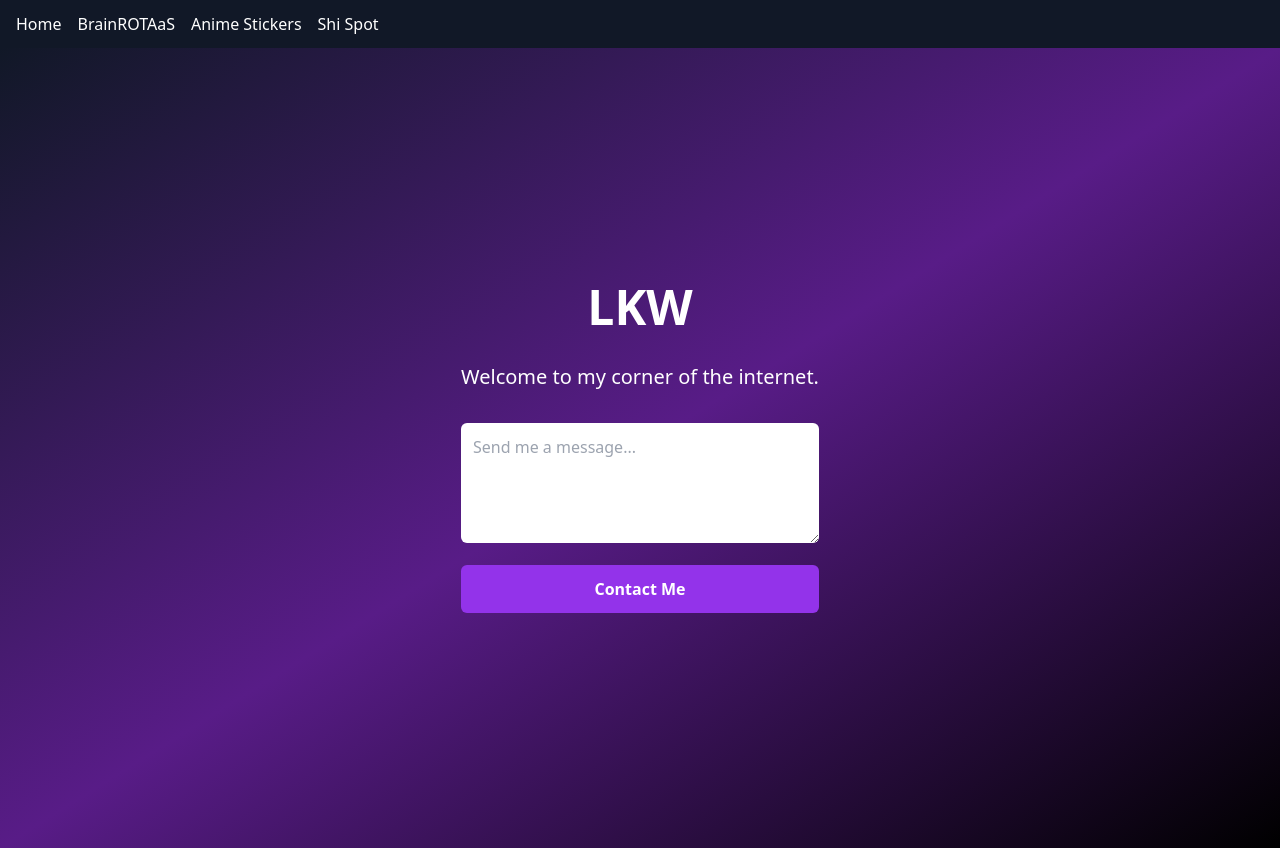
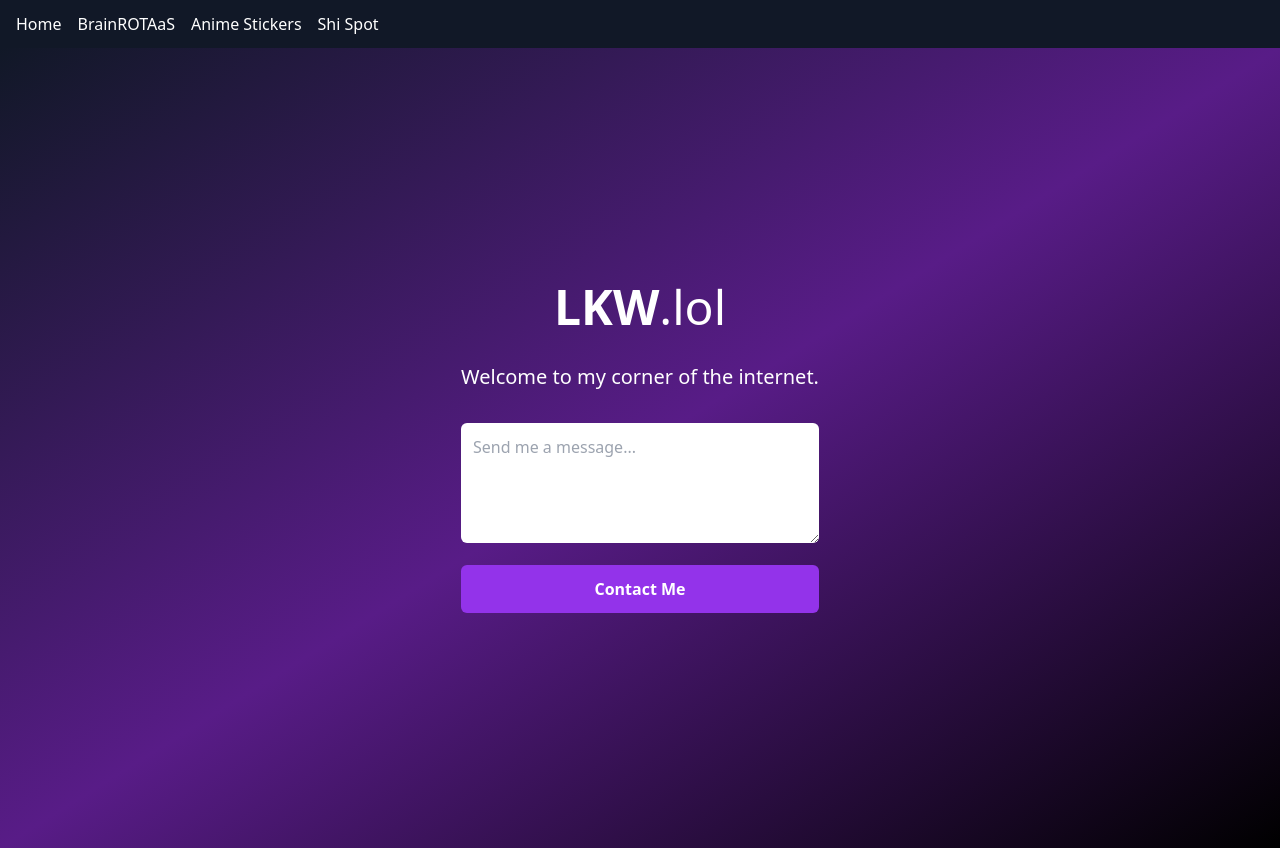
Before and after one commit to lwelling/fake-startup-site, a React (Vite) app: page / in a window 1280 px wide. Built offline with nearby package versions, Linux system fonts and the light colour scheme.

Commit message:
Update Home.jsx

```diff
--- a/src/pages/Home.jsx
+++ b/src/pages/Home.jsx
@@ -29,7 +29,10 @@ export default function Home() {
   return (
     <div className="min-h-screen flex items-center justify-center bg-gradient-to-br from-gray-900 via-purple-900 to-black text-white p-4">
       <div className="text-center space-y-8 max-w-xl">
-        <h1 className="text-5xl font-extrabold">LKW</h1>
+        <h1 className="text-5xl font-extrabold">
+          <span className="font-extrabold">LKW</span>
+          <span className="font-light">.lol</span>
+        </h1>
         <p className="text-xl">Welcome to my corner of the internet.</p>
         <form onSubmit={handleSubmit} className="space-y-4">
           <textarea
```
